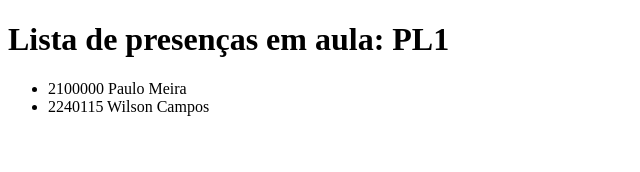
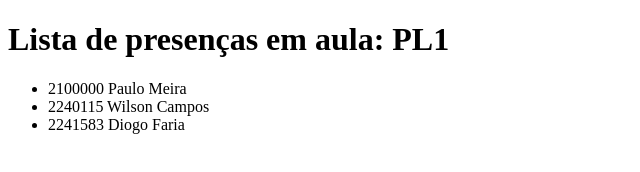
Before and after one commit to RedomXD/MDS-FP-GitKraken-presencas, a plain HTML site: page index.html in a window 1280 px wide. Shown: the whole page, without its empty margins (0-640 px from the left). Drawn offline with Linux system fonts and the light colour scheme.

Commit message:
Update index.html

```diff
--- a/index.html
+++ b/index.html
@@ -8,6 +8,7 @@
 	<ul>
 	    	<li>2100000 Paulo Meira</li>
     		<li>2240115 Wilson Campos</li>
+		<li>2241583 Diogo Faria</li>
 
 	</ul>
 </body>
```
